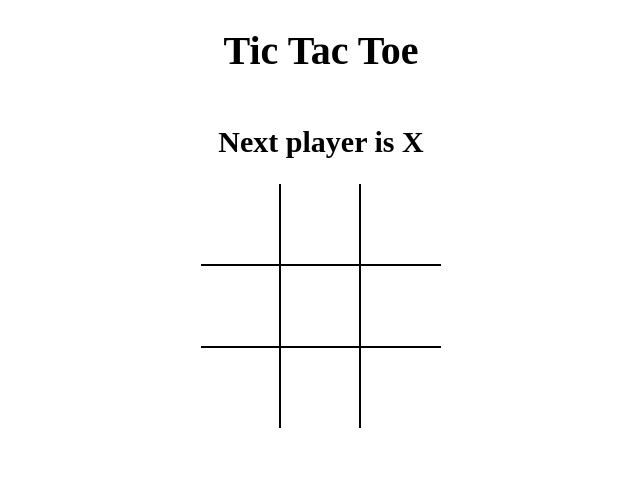
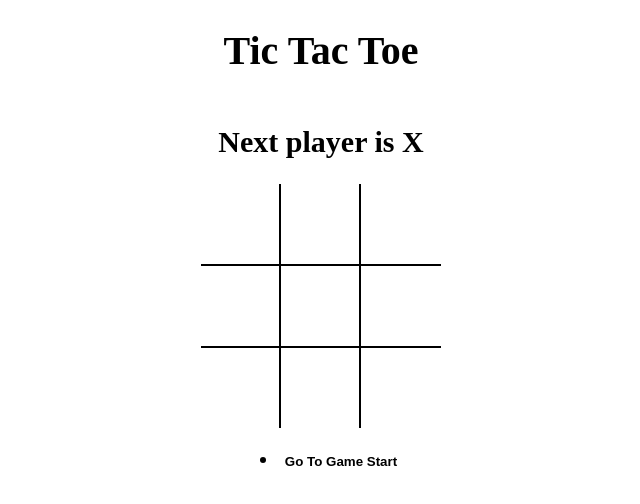
Before and after one commit to kartikaygandhi123/tictactoe_project-, a React (Vite) app: page / in a window 1280 px wide. Shown: the top 504 px of the page, without its empty margins (319-959 px from the left). Built offline with nearby package versions, Linux system fonts and the light colour scheme.

Commit message:
current move

```diff
--- a/src/App.jsx
+++ b/src/App.jsx
@@ -1,5 +1,7 @@
 import React, { useState } from 'react';
 import Board from './components/Board';
+import History from './components/History';
+
 import './components/styles/root.scss';
 import { calculateWinner } from './Helpers';
 const App = () => {
@@ -39,12 +41,17 @@
     setCurrentMove(prev => prev + 1);
   };
 
+  const moveTo = move => {
+    setCurrentMove(move);
+  };
+
   return (
     <div className="app">
       <h1>Tic Tac Toe</h1>
       <h2>{message}</h2>
 
       <Board board={current.board} handleSquareClick={handleSquareClick} />
+      <History history={history} moveTo={moveTo} currentMove={currentMove} />
     </div>
   );
 };
--- /dev/null
+++ b/src/components/History.jsx
@@ -0,0 +1,27 @@
+import React from 'react';
+
+function History({ history, moveTo, currentMove }) {
+  return (
+    <ul>
+      {history.map((_, move) => {
+        return (
+          <li key={move}>
+            <button
+              style={{
+                fontWeight: move === currentMove ? 'bold' : 'normal',
+              }}
+              type="button"
+              onClick={() => {
+                moveTo(move);
+              }}
+            >
+              {move === 0 ? 'Go To Game Start' : `Go To Move #${move}`}
+            </button>
+          </li>
+        );
+      })}
+    </ul>
+  );
+}
+
+export default History;
```
